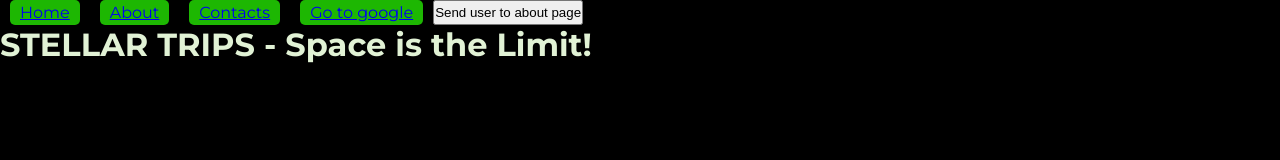
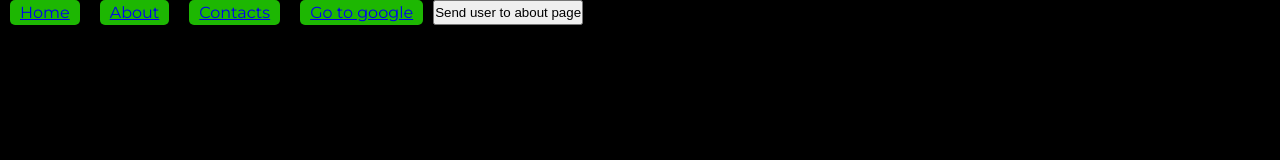
Before and after one commit to mfwicke/space-app, a React (Create React App) app in the folder client/: page / in a window 1280 px wide. Shown: the top 160 px of the page. Built offline with nearby package versions, Linux system fonts and the light colour scheme.

Commit message:
new templete2

```diff
--- a/client/src/App.jsx
+++ b/client/src/App.jsx
@@ -5,7 +5,7 @@
 
 import "./App.css";
 import Header from "./components/header/Header";
-import Home from "./pages/home/Home";
+//import Home from "./pages/home/Home";
 import About from "./pages/about/About";
 import Contacts from "./pages/contacts/Contacts";
 import Planet from "./components/planetDetail/Planet.jsx";
@@ -17,13 +17,12 @@
     <div>
       <Header />
       <Routes>
-        <Route path="/" element={<Home />} />
+        <Route path="/" element={<SimpleSlider />} />
         <Route path="/about" element={<About />} />
         <Route path="/contacts" element={<Contacts />} />
         <Route path="*" element={<Navigate to="/" />} />
         <Route path="/planet/:name" element={<Planet />} />
       </Routes>
-      <SimpleSlider />
     </div>
   );
 }
```
